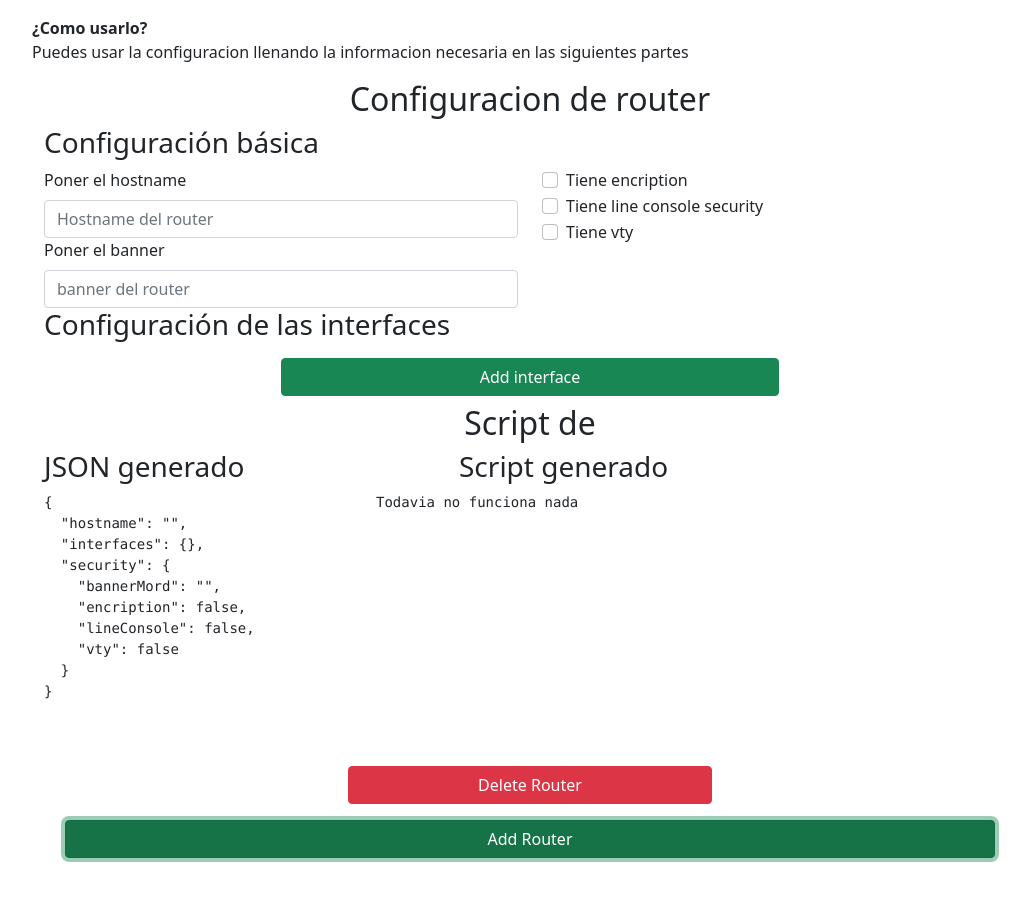
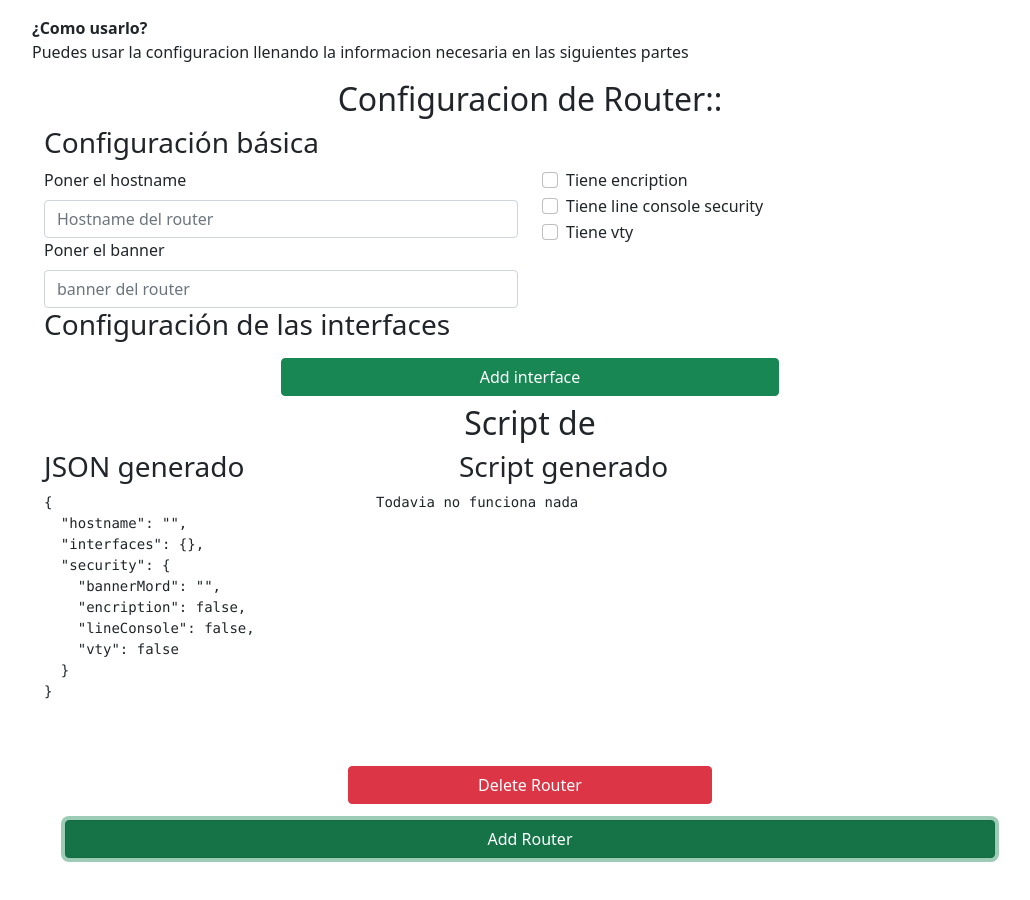
Before and after one commit to G00Z-G00Z/generador-scripts-redes, a React (Create React App) app: page / in a window 1280 px wide. Both pictures are taken after a click on the button "Add Router". Shown: the top 900 px of the page, without its empty margins (110-1140 px from the left). Built offline with nearby package versions, Linux system fonts and the light colour scheme.

Commit message:
Fixed some names

```diff
--- a/src/components/DhcpConfig.tsx
+++ b/src/components/DhcpConfig.tsx
@@ -62,7 +62,7 @@ export const DhcpConfig: FC<Props> = ({ id_interface, id_dhcp, dhcpInter }) => {
 
 	return (
 		<>
-			<h5>DHCP Configuration {poolName ?? ""}</h5>
+			<h5>DHCP Configuration {`DHCP::${poolName}` ?? ""}</h5>
 			<div className="dhcp-config-form">
 				<InputUseForm
 					label="Pon el nombre del pool name"
--- a/src/components/RouterConfigurationScreen.tsx
+++ b/src/components/RouterConfigurationScreen.tsx
@@ -54,7 +54,7 @@ export const RouterConfigurationScreen: FC<Props> = ({
 					informacion necesaria en las siguientes partes
 				</p>
 				<h2 className="text-center">
-					Configuracion de {routerConfig.hostname || "router"}
+					Configuracion de {`Router::${routerConfig.hostname}` || "router"}
 				</h2>
 				<RouterConfiguration />
 				<GenratedScript />
```
